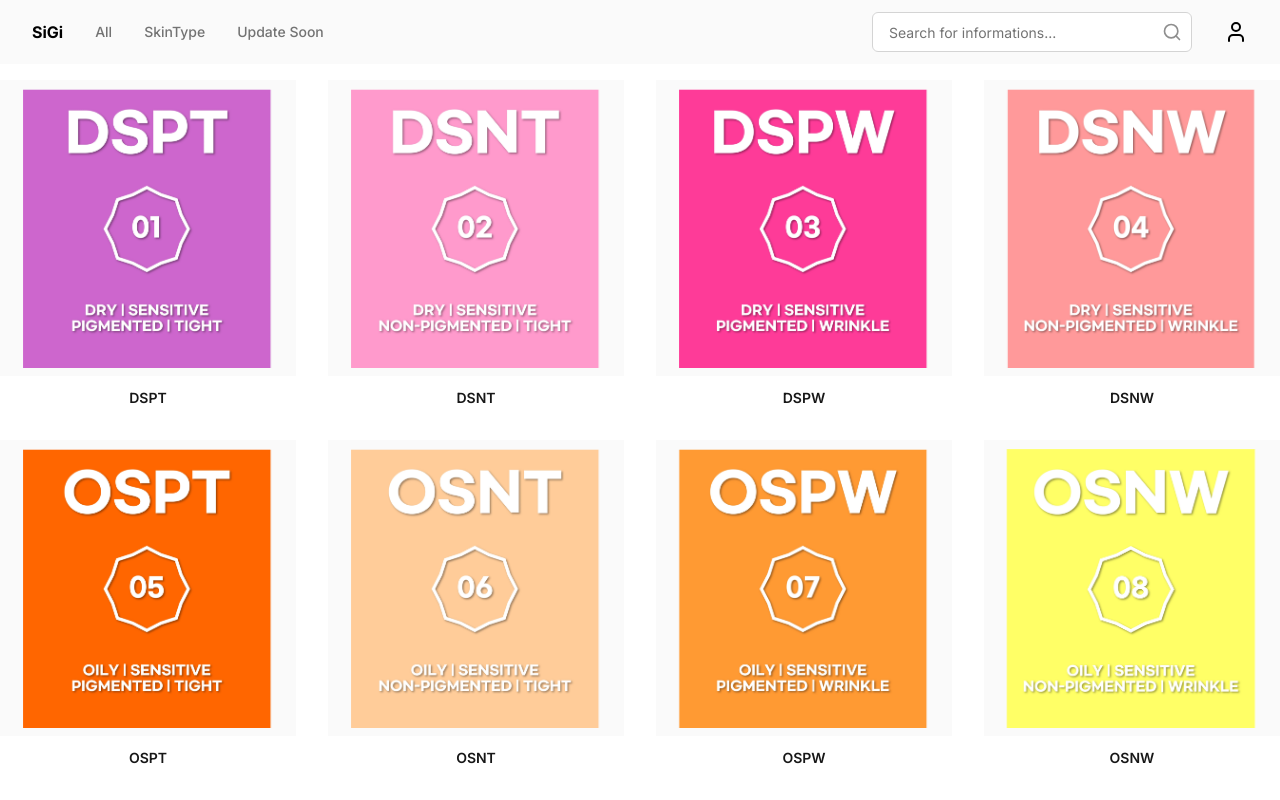
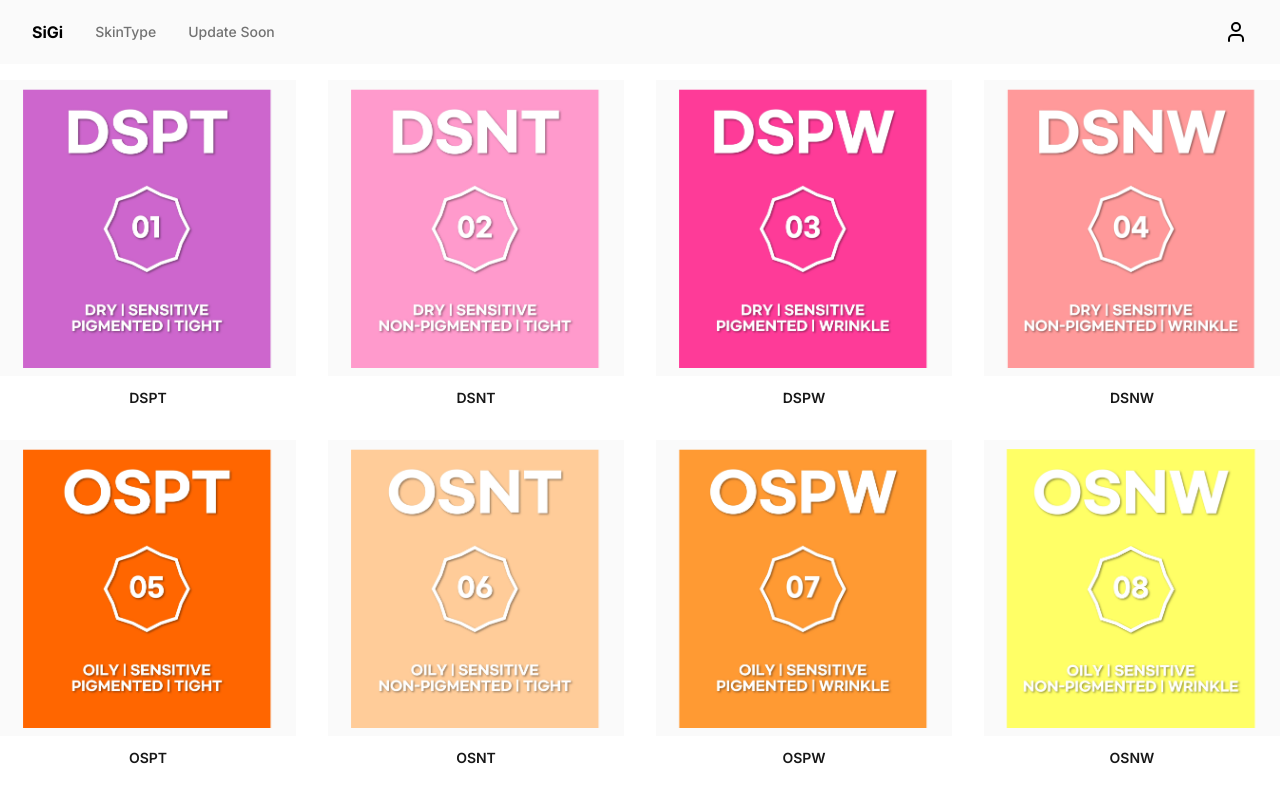
Before and after one commit to jongsigi/routine_suggestion, a Next.js app: page /1 in a window 1280 px wide. Shown: the top 800 px of the page. Built offline with nearby package versions, Linux system fonts and the light colour scheme.

Commit message:
test thumbnail

```diff
--- a/public/SkinTypeDescriptions.json
+++ b/public/SkinTypeDescriptions.json
@@ -10,7 +10,7 @@
           "cleanser": {
               "item": "토리든 다이브인 저분자 히알루론산 클렌징 폼 150ml",
               "link": "https://search.shopping.naver.com/catalog/40165338621?cat_id=50000451",
-              "img": "/img/thumbnail.webp",
+              "img": "/img/Mcleanser_illiyoon_cleansingwaterfoam_150ml.webp",
               "price": 15000
           },
           "toner": {
--- a/src/ui/components/nav/Nav.tsx
+++ b/src/ui/components/nav/Nav.tsx
@@ -11,9 +11,9 @@ export const Nav = ({ channel }: { channel: string }) => {
 				<NavLinks channel={channel} />
 			</ul>
 			<div className="ml-auto flex items-center justify-center gap-4 whitespace-nowrap lg:gap-8">
-				<div className="hidden lg:flex">
+				{/* <div className="hidden lg:flex">
 					<SearchBar channel={channel} />
-				</div>
+				</div> */}
 				<Suspense fallback={<div className="w-8" />}>
 					<UserMenuContainer />
 				</Suspense>
--- a/src/ui/components/nav/components/NavLinks.tsx
+++ b/src/ui/components/nav/components/NavLinks.tsx
@@ -8,7 +8,7 @@ export function NavLinks({ channel }: { channel: string }) {
 
   return (
     <>
-      <NavLink href="/">All</NavLink>
+      {/* <NavLink href="/">All</NavLink> */}
       {navLinks.navLinks?.map((item) => {
         if (item.category) {
           return (
```
Also changed, not shown: public/img/Mcleanser_illiyoon_cleansingwaterfoam_150ml.webp (added).
